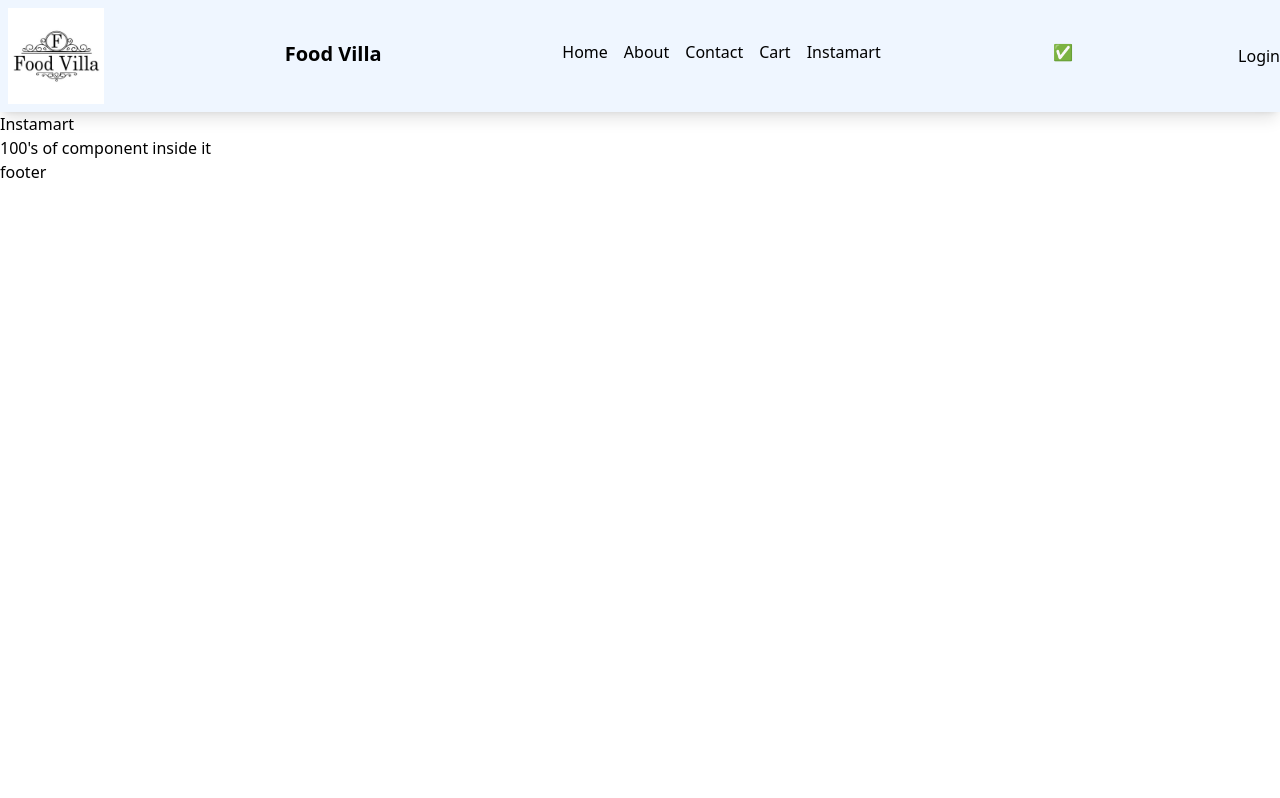
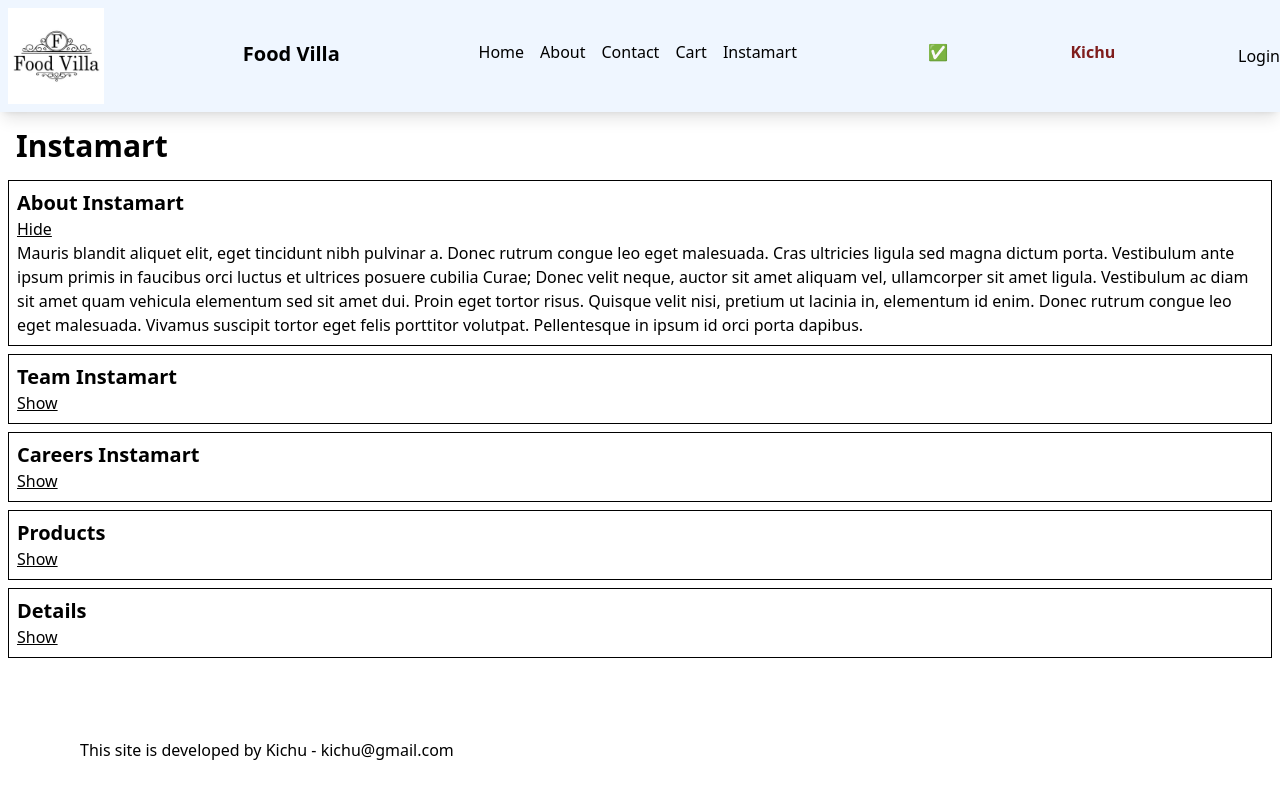
Before and after one commit to kichu173/React-study, a React (Vite) app: page /instamart in a window 1280 px wide. Shown: the top 798 px of the page. Built offline with nearby package versions, Linux system fonts and the light colour scheme.

Commit message:
chapter -11, context, lifting the state up, props drilling

```diff
--- a/src/App.js
+++ b/src/App.js
@@ -1,4 +1,4 @@
-import React, { lazy, Suspense } from "react";
+import React, { lazy, Suspense, useState } from "react";
 import ReactDOM from "react-dom/client";
 import HeaderComponent from "./components/Header";
 import Body from "./components/Body";
@@ -12,6 +12,7 @@ import RestaurantMenu from "./components/RestaurantMenu";
 import Profile from "./components/Profile";
 import Shimmer from "./components/Shimmer";
 // * import Instamart from "./components/Instamart"; // imported below in lazy way.
+import UserContext from "./utils/UserContext";
 
 // Config Driven UI - all this UI(swiggy) is driven by config which is sent by backend.(1:38:00)
 // - Backend/API controls what type of website/offers(coupons) to look in chennai/pune/mumbai,...
@@ -25,9 +26,22 @@ const About = lazy(() => import("./components/About"));
 // * Structure our layout (first thing to do)
 const AppLayout = () => {
   // AppLayout is a functional component
+
+  const [user, setUser] = useState({
+    name: "Kichu",
+    email: "kichu@gmail.com",
+  });
+
+  // you can modify your userContext using a Provider.
+
   return (
     // ! Any piece of JSX expression/component that you write can have only one parent element. React.Fragment - is a component which is exported by 'React' which we imported from node_modules.
-    <>
+    <UserContext.Provider
+      value={{
+        user: user,
+        setUser: setUser,
+      }}
+    >
       <HeaderComponent />
       {
         // added these curly braces only to add below comments, you can remove later with curly braces.
@@ -37,7 +51,7 @@ const AppLayout = () => {
       }
       <Outlet />
       <Footer />
-    </>
+    </UserContext.Provider>
   );
 };
 
--- a/src/components/About.js
+++ b/src/components/About.js
@@ -2,6 +2,7 @@ import { Outlet } from "react-router-dom";
 import ProfileFunctional from "./Profile";
 import ProfileClass from "./ProfileClass";
 import { Component } from "react";
+import UserContext from "../utils/UserContext";
 
 class About extends Component {
   constructor(props) {
@@ -18,6 +19,15 @@ class About extends Component {
     return (
       <div>
         <h1>About Us page</h1>
+        {/* useContext hook in class component, we will use it as a component */}
+        <UserContext.Consumer>
+          {({ user }) => (
+            <h4 className="font-bold text-xl p-10">
+              {user.name} - {user.email}
+            </h4>
+          )}
+        </UserContext.Consumer>
+
         <p> This is the New Learning of React Router🚀</p>
         <Outlet />
         <ProfileFunctional name={"Kichu"} />
--- a/src/components/Footer.js
+++ b/src/components/Footer.js
@@ -1,5 +1,13 @@
+import { useContext } from "react";
+import UserContext from "../utils/UserContext";
+
 const Footer = () => {
-  return <h4>footer</h4>;
+  const { user } = useContext(UserContext);
+  return (
+    <h4 className="p-10 m-10">
+      This site is developed by {user.name} - {user.email}
+    </h4>
+  );
 };
 
 export default Footer;
--- a/src/components/Header.js
+++ b/src/components/Header.js
@@ -1,7 +1,8 @@
-import { useState } from "react";
+import { useState, useContext } from "react";
 import Logo from "../assets/img/foodvilla.png"; // import image from assets folder locally which comes as default export.
 import { Link } from "react-router-dom"; // Link is a React component, in browser elements 'to' will be modified as 'href'.
 import useOnline from "../utils/useOnline";
+import UserContext from "../utils/UserContext";
 
 const loggedInUser = () => {
   // API call to check authentiaction
@@ -19,6 +20,10 @@ const HeaderComponent = function () {
   const [isLoggedIn, setIsLoggedIn] = useState(false);
 
   const isOnline = useOnline();
+
+  // useContext is a hook, and hook is a normal JS function at the end of day.
+  // You can have multiple useContext in app.
+  const { user } = useContext(UserContext);
 
   return (
     // <Title></Title> is another way to put our functional component inside a component. But most used way and preferred is <Title/> (self-closing tag)
@@ -45,6 +50,7 @@ const HeaderComponent = function () {
         </ul>
       </div>
       <h1 className="flex py-10">{isOnline ? "✅" : "🔴"}</h1>
+      <span className="flex py-10 font-bold text-red-900">{user.name}</span>
       {isLoggedIn ? (
         <button onClick={() => setIsLoggedIn(false)}>Logout</button>
       ) : (
--- a/src/components/Instamart.js
+++ b/src/components/Instamart.js
@@ -1,8 +1,103 @@
+import { useState } from "react";
+
+// reusable component section
+const Section = ({ title, description, isVisible, setIsVisible }) => {
+  return (
+    <div className="border border-black p-2 m-2">
+      <h3 className="font-bold text-xl">{title}</h3>
+      {isVisible ? (
+        <div>
+          <button
+            onClick={() => {
+              setIsVisible();
+            }}
+            className="cursor-pointer underline"
+          >
+            Hide
+          </button>
+          <p>{description}</p>
+        </div>
+      ) : (
+        <div>
+          <button
+            onClick={() => {
+              setIsVisible();
+            }}
+            className="cursor-pointer underline"
+          >
+            Show
+          </button>
+        </div>
+      )}
+    </div>
+  );
+};
+
 const Instamart = () => {
+  const [visibleSection, setVisibleSection] = useState("about");
   return (
     <div>
-      <h1>Instamart</h1>
-      <h2>100's of component inside it</h2>
+      <h1 className="text-3xl p-2 m-2 font-bold">Instamart</h1>
+      {/* This section is one version of component which  has its own state and props */}
+      <Section
+        title={"About Instamart"}
+        description={
+          "Mauris blandit aliquet elit, eget tincidunt nibh pulvinar a. Donec rutrum congue leo eget malesuada. Cras ultricies ligula sed magna dictum porta. Vestibulum ante ipsum primis in faucibus orci luctus et ultrices posuere cubilia Curae; Donec velit neque, auctor sit amet aliquam vel, ullamcorper sit amet ligula. Vestibulum ac diam sit amet quam vehicula elementum sed sit amet dui. Proin eget tortor risus. Quisque velit nisi, pretium ut lacinia in, elementum id enim. Donec rutrum congue leo eget malesuada. Vivamus suscipit tortor eget felis porttitor volutpat. Pellentesque in ipsum id orci porta dapibus."
+        }
+        // isVisible controls whether it is visible or not.
+        isVisible={visibleSection === "about"}
+        // setIsVisible controls what is visible.
+        setIsVisible={() =>
+          setVisibleSection(visibleSection === "about" ? "" : "about")
+        }
+      />
+      {/* This section is a another version which  has its own state and props */}
+      <Section
+        title={"Team Instamart"}
+        description={
+          "Mauris blandit aliquet elit, eget tincidunt nibh pulvinar a. Donec rutrum congue leo eget malesuada. Cras ultricies ligula sed magna dictum porta. Vestibulum ante ipsum primis in faucibus orci luctus et ultrices posuere cubilia Curae; Donec velit neque, auctor sit amet aliquam vel, ullamcorper sit amet ligula. Vestibulum ac diam sit amet quam vehicula elementum sed sit amet dui. Proin eget tortor risus. Quisque velit nisi, pretium ut lacinia in, elementum id enim. Donec rutrum congue leo eget malesuada. Vivamus suscipit tortor eget felis porttitor volutpat. Pellentesque in ipsum id orci porta dapibus."
+        }
+        isVisible={visibleSection === "team"}
+        setIsVisible={() =>
+          setVisibleSection(visibleSection === "team" ? "" : "team")
+        }
+      />
+      {/* This section is one more another version which  has its own state and props */}
+      <Section
+        title={"Careers Instamart"}
+        description={
+          "Mauris blandit aliquet elit, eget tincidunt nibh pulvinar a. Donec rutrum congue leo eget malesuada. Cras ultricies ligula sed magna dictum porta. Vestibulum ante ipsum primis in faucibus orci luctus et ultrices posuere cubilia Curae; Donec velit neque, auctor sit amet aliquam vel, ullamcorper sit amet ligula. Vestibulum ac diam sit amet quam vehicula elementum sed sit amet dui. Proin eget tortor risus. Quisque velit nisi, pretium ut lacinia in, elementum id enim. Donec rutrum congue leo eget malesuada. Vivamus suscipit tortor eget felis porttitor volutpat. Pellentesque in ipsum id orci porta dapibus."
+        }
+        isVisible={visibleSection === "career"}
+        setIsVisible={() =>
+          setVisibleSection(visibleSection === "career" ? "" : "career")
+        }
+      />
+      <Section
+        title={"Products"}
+        description={
+          "Mauris blandit aliquet elit, eget tincidunt nibh pulvinar a. Donec rutrum congue leo eget malesuada. Cras ultricies ligula sed magna dictum porta. Vestibulum ante ipsum primis in faucibus orci luctus et ultrices posuere cubilia Curae; Donec velit neque, auctor sit amet aliquam vel, ullamcorper sit amet ligula. Vestibulum ac diam sit amet quam vehicula elementum sed sit amet dui. Proin eget tortor risus. Quisque velit nisi, pretium ut lacinia in, elementum id enim. Donec rutrum congue leo eget malesuada. Vivamus suscipit tortor eget felis porttitor volutpat. Pellentesque in ipsum id orci porta dapibus."
+        }
+        isVisible={visibleSection === "product"}
+        setIsVisible={() =>
+          setVisibleSection(visibleSection === "product" ? "" : "product")
+        }
+      />
+      <Section
+        title={"Details"}
+        description={
+          "Mauris blandit aliquet elit, eget tincidunt nibh pulvinar a. Donec rutrum congue leo eget malesuada. Cras ultricies ligula sed magna dictum porta. Vestibulum ante ipsum primis in faucibus orci luctus et ultrices posuere cubilia Curae; Donec velit neque, auctor sit amet aliquam vel, ullamcorper sit amet ligula. Vestibulum ac diam sit amet quam vehicula elementum sed sit amet dui. Proin eget tortor risus. Quisque velit nisi, pretium ut lacinia in, elementum id enim. Donec rutrum congue leo eget malesuada. Vivamus suscipit tortor eget felis porttitor volutpat. Pellentesque in ipsum id orci porta dapibus."
+        }
+        isVisible={visibleSection === "details"}
+        setIsVisible={() =>
+          setVisibleSection(visibleSection === "details" ? "" : "details")
+        }
+      />
+      {/* <AboutInstamart />
+      <DetailsOfInstamart />
+      <TeamInstamart />
+      <Product />
+      <Careers /> */}
     </div>
   );
 };
--- a/src/components/RestaurantCard.js
+++ b/src/components/RestaurantCard.js
@@ -1,4 +1,6 @@
 import { IMG_CDN_URL } from "../constants";
+import { useContext } from "react";
+import UserContext from "../utils/UserContext";
 
 // restaurant card - functional component
 // passing dynamic data(restaurantList data).
@@ -9,6 +11,7 @@ const RestaurantCard = ({
   cloudinaryImageId,
   lastMileTravelString,
 }) => {
+  const { user } = useContext(UserContext);
   return (
     // How to precisely provide a css value is with square brackets like below:
     // In network tab, you will find css file which parcel has taken help of postscssrc and written tailwindcss for us.
@@ -17,7 +20,10 @@ const RestaurantCard = ({
       <img src={IMG_CDN_URL + cloudinaryImageId} />
       <h2 className="font-bold text-xl">{name}</h2>
       <h3>{cuisines.join(", ")}</h3>
-      <h4>{lastMileTravelString} minutes</h4>
+      <h4>{lastMileTravelString}</h4>
+      <h5 className="font-bold">
+        {user.name} - {user.email}
+      </h5>
     </div>
   );
 };
--- /dev/null
+++ b/src/utils/UserContext.js
@@ -0,0 +1,17 @@
+// It is a shared place(central store) where you can write a piece of code which you want to be accessable all across your app in different places.
+// createContext is basically a JS function at the end of day. It takes in some data that you need all across your application.
+// This React context is not tied to a component. useState, props is tied to components.
+// Context is like useState for your whole big application, the amazing part is you can use context wherever you wish to.
+import { createContext } from "react";
+
+const UserContext = createContext({
+  user: {
+    name: "Dummy name",
+    email: "dummy@gmail.com",
+  },
+});
+
+// Display name for debugging in react dev tools in components section.
+UserContext.displayName = "UserContext";
+
+export default UserContext;
```
Also changed, not shown: src/components/Body.js (+15 -1 lines).
